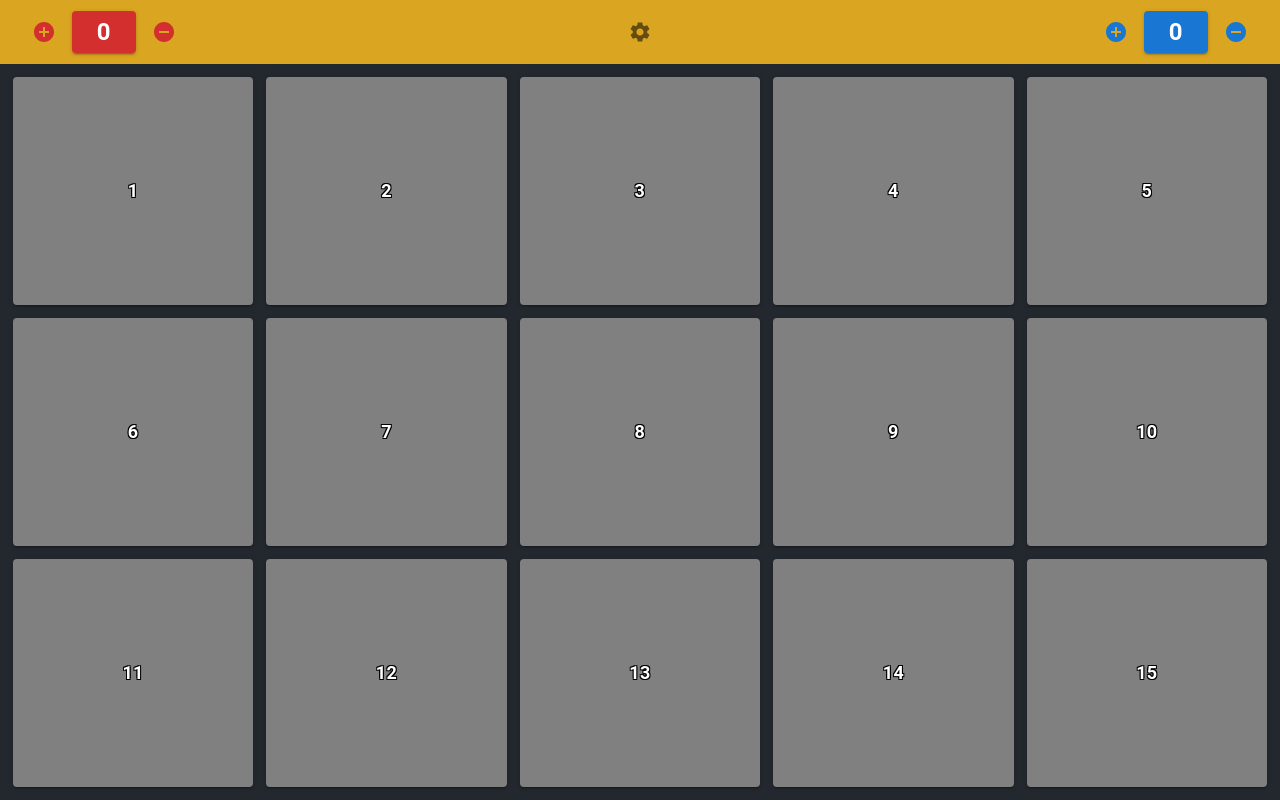
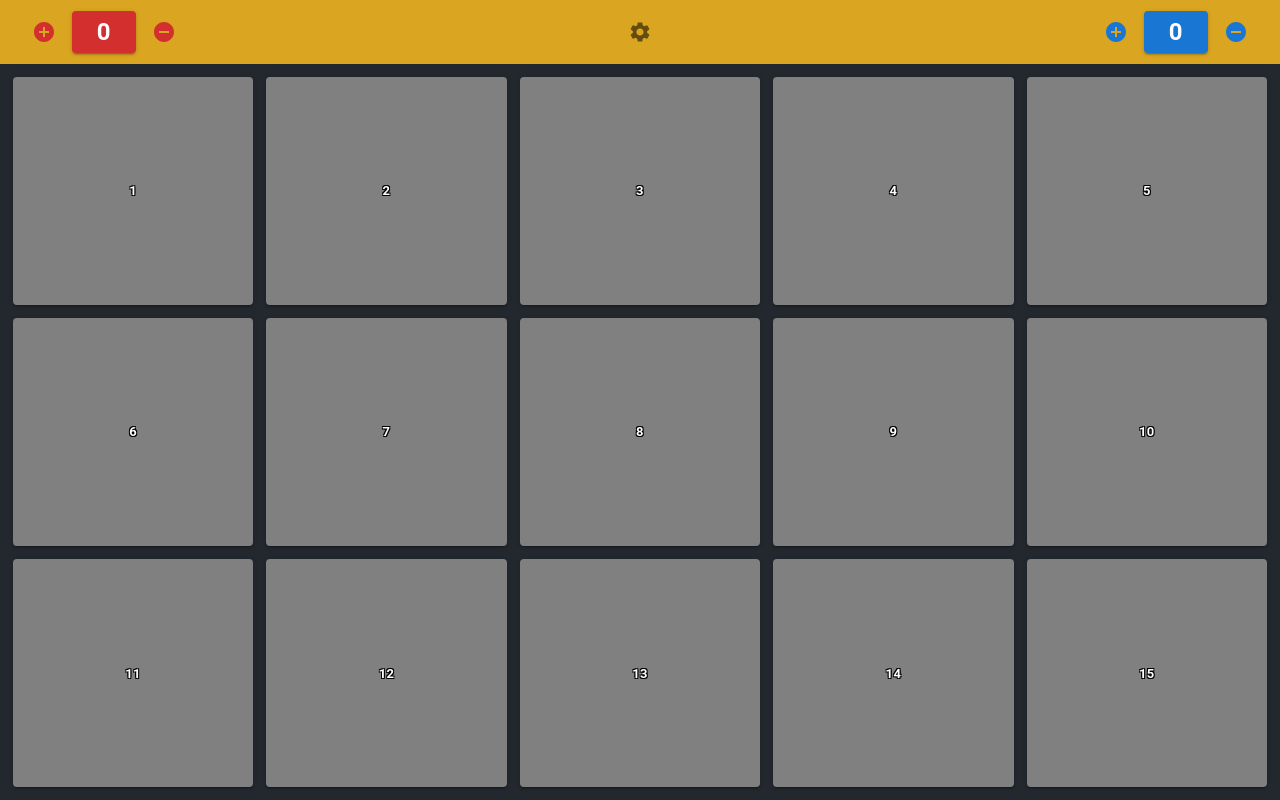
Before and after one commit to delbertina/FlipCardGrid, a React (Create React App) app: page / in a window 1280 px wide. Both pictures are taken after a click on the element "Ice Cream 2023". Built offline with nearby package versions, Linux system fonts and the light colour scheme; the HTML template or start-up script is replaced by a standard one.

Commit message:
Shrink grid button text & abbreviate some lables

```diff
--- a/src/components/grid-button/grid-button.scss
+++ b/src/components/grid-button/grid-button.scss
@@ -28,7 +28,7 @@
     .grid-button-title {
       position: absolute;
       font-weight: bold;
-      font-size: large;
+      font-size: small;
       line-height: 1;
     }
     .grid-button-subtitle {
--- a/src/data/FlippableGridData.ts
+++ b/src/data/FlippableGridData.ts
@@ -27,7 +27,7 @@ export const IceCream2023: FlippableGridData = {
       {
         front: { title: "5" },
         back: {
-          title: "Peanut Butter Fudge Pretzel",
+          title: "PB Fudge Pretzel",
           image_src: "pb-fudge-pretzel.png",
         },
       },
@@ -36,7 +36,7 @@ export const IceCream2023: FlippableGridData = {
       {
         front: { title: "6" },
         back: {
-          title: "Chocolate Peanut Butter",
+          title: "Chocolate PB",
           image_src: "chocolate-pb.png",
         },
       },
@@ -129,7 +129,7 @@ export const IceCream2024: FlippableGridData = {
       },
       {
         front: { title: "9" },
-        back: { title: "Peanut Butter Brownie Honeycomb", image_src: "peanutbutter-brownie-honeycomb.png" },
+        back: { title: "PB Brownie Honeycomb", image_src: "peanutbutter-brownie-honeycomb.png" },
       },
       {
         front: { title: "10" },
@@ -143,7 +143,7 @@ export const IceCream2024: FlippableGridData = {
       },
       {
         front: { title: "12" },
-        back: { title: "Salted Chocolate Truffle", image_src: "salted-chocolate-truffle.png" },
+        back: { title: "Salted Choco. Truffle", image_src: "salted-chocolate-truffle.png" },
       },
       {
         front: { title: "13" },
```
